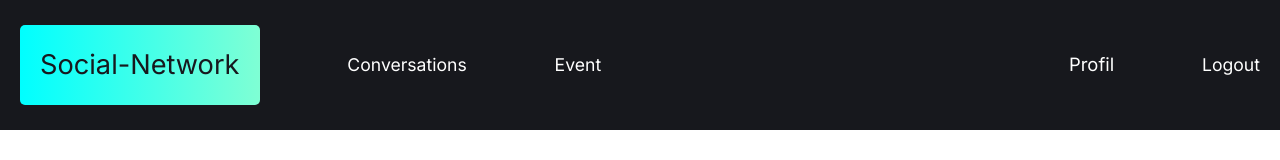
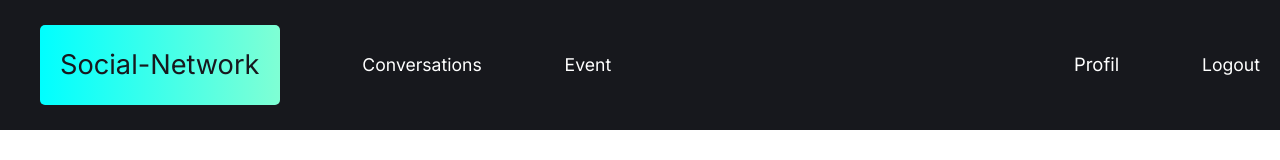
Before and after one commit to Arman70azer/social-network1, a Next.js app in the folder front-end/: page /createPost in a window 1280 px wide. Shown: the top 160 px of the page. Built offline with nearby package versions, Linux system fonts and the light colour scheme; no server answers.

Commit message:
update home and post visuel + logic sort and title utility

```diff
--- a/front-end/src/app/styles/home.module.css
+++ b/front-end/src/app/styles/home.module.css
@@ -12,6 +12,10 @@
     justify-content: space-between;
     padding: 0 20px;
     z-index: 999; /* Assurez-vous que le tableau de bord s'affiche au-dessus du contenu de la page */
+}
+
+.dashboardTopPage > * {
+    margin-left: 20px; /* Ajustez cette valeur selon vos besoins */
 }
 
 .buttonLogout{
@@ -59,7 +63,6 @@
 .buttonConversations{
     transition: 0.2s;
     font-size: 110%;
-    margin-left: max(20px, 0px); /* Limite la marge gauche à 30px maximum */
 }
 
 .buttonConversations:hover {
```
Also changed, not shown: 1 other file (tests, documents, lock files or other folders).
